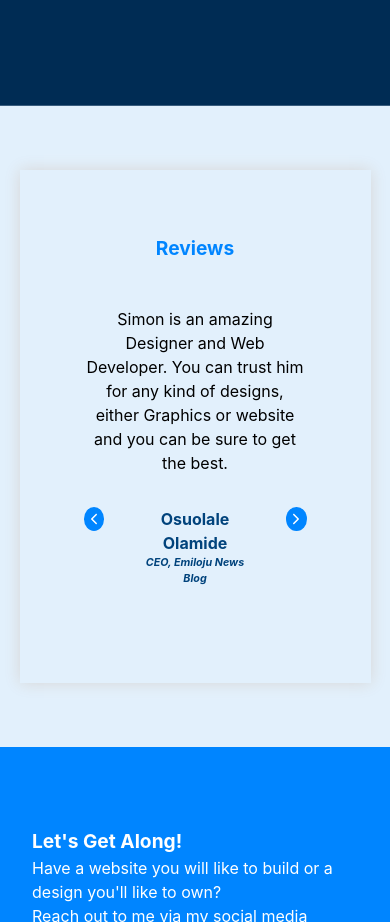
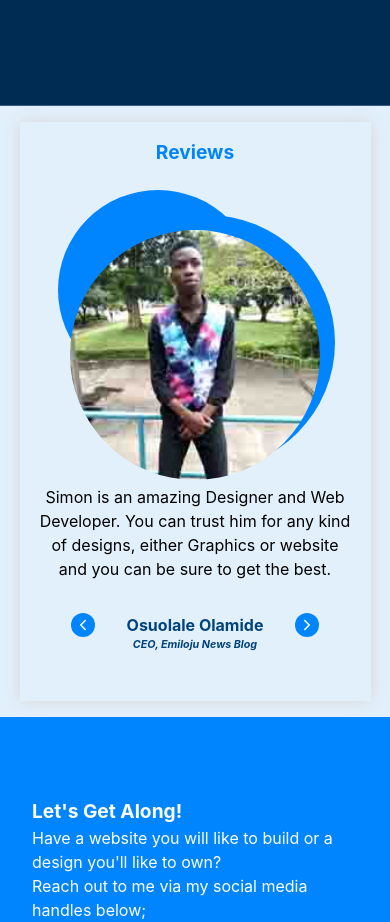
Before and after one commit to Chosen2730/react-portfolio, a React (Create React App) app: page / in a window 390 px wide. Shown: the part 7620-8542 px from the top of the page. Built offline with nearby package versions, Linux system fonts and the light colour scheme.

Commit message:
updated new changes

```diff
--- a/src/mobile.css
+++ b/src/mobile.css
@@ -157,6 +157,10 @@
   .image-cont::after {
     transform: translate(-5%, -20%);
   }
+  #testimonial {
+    margin: 1rem auto;
+    padding: 1rem;
+  }
   .testimonial-header {
     font-size: 1.2rem;
 
@@ -172,9 +176,6 @@
   .role-cont {
     grid-template-columns: 1fr 1fr;
   }
-  .image-cont {
-    display: none;
-  }
   .skill-icon-cont {
     display: grid;
     grid-template-columns: repeat(3, 1fr);
@@ -182,6 +183,9 @@
   }
 }
 @media (max-width: 313px) {
+  .image-cont {
+    display: none;
+  }
   .skill-icon-cont {
     display: grid;
     grid-template-columns: repeat(2, 1fr);
```
